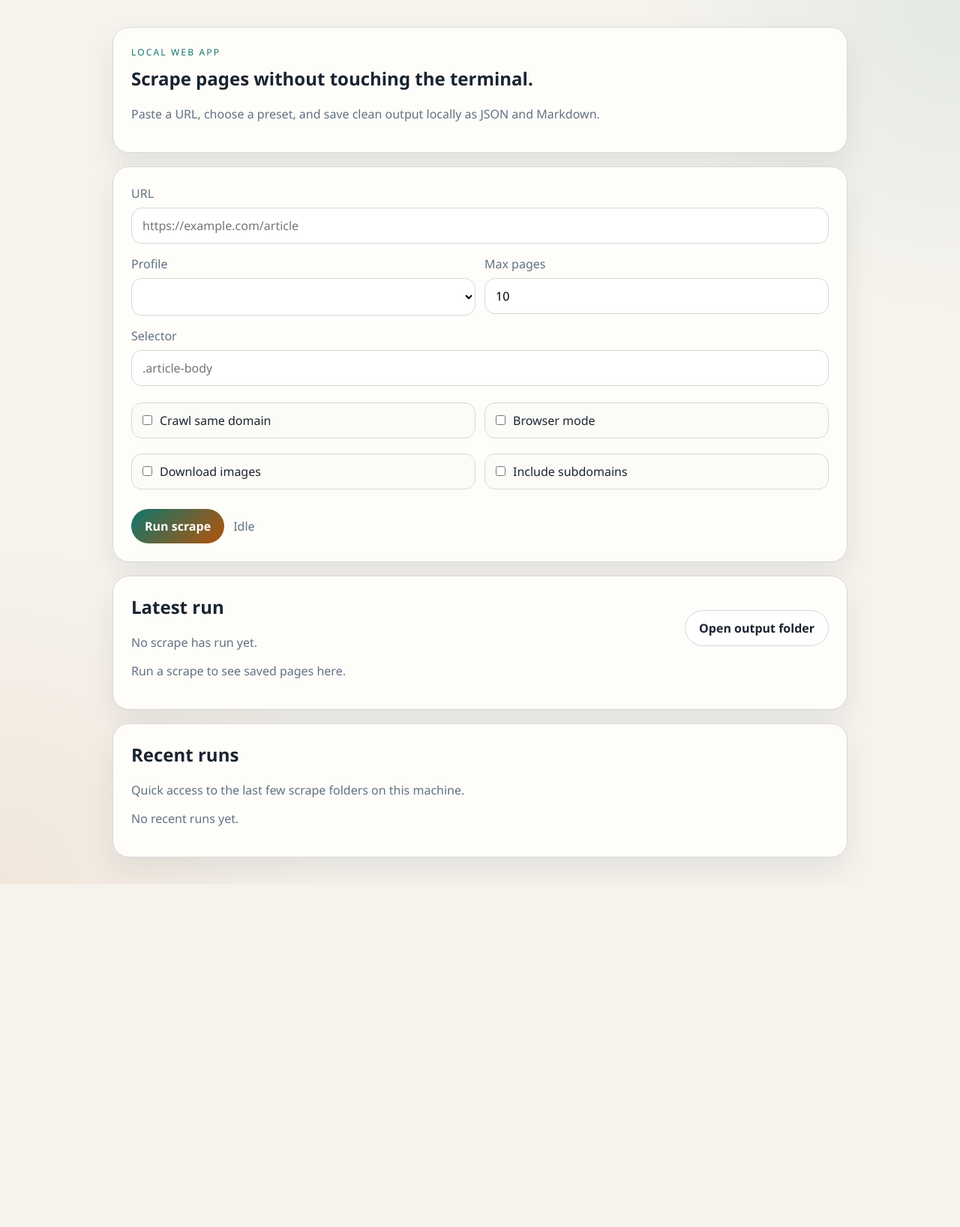
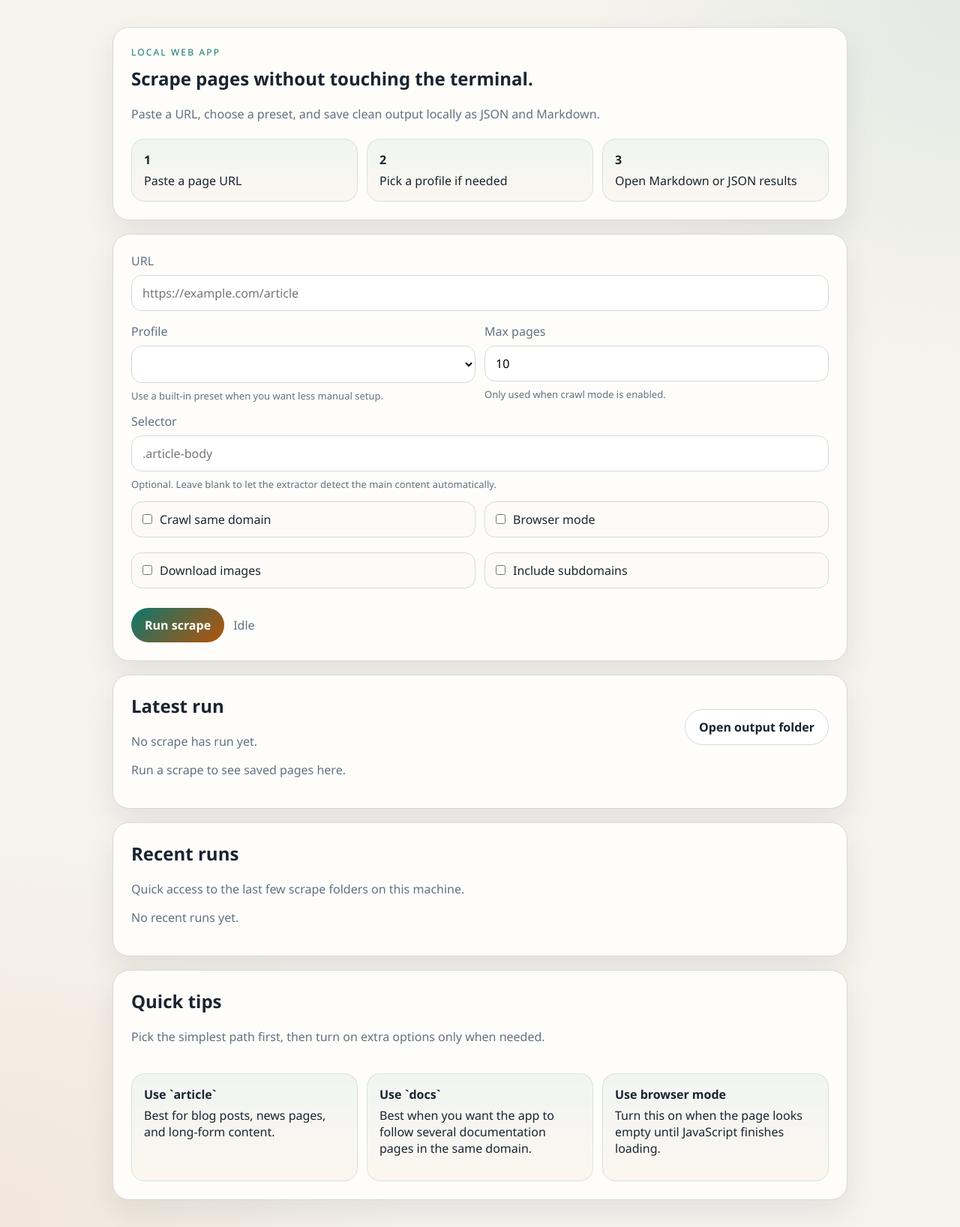
Before and after one commit to LopAshraff/webscrape-workbench, a website: page web/index.html in a window 1280 px wide. Shown: the whole page at 75% size. Before the commit the page ends 1180 px from the top, so only its background shows below. Drawn offline with Linux system fonts and the light colour scheme; no server answers.

Commit message:
Polish onboarding UI

```diff
--- a/web/app.js
+++ b/web/app.js
@@ -1,4 +1,5 @@
 const profileEl = document.querySelector("#profile");
+const profileHelpEl = document.querySelector("#profile-help");
 const urlEl = document.querySelector("#url");
 const selectorEl = document.querySelector("#selector");
 const maxPagesEl = document.querySelector("#max-pages");
@@ -13,6 +14,7 @@ const summaryCopyEl = document.querySelector("#summary-copy");
 const resultsEl = document.querySelector("#results");
 const recentRunsEl = document.querySelector("#recent-runs");
 let lastOutputDir = "";
+let profileMap = {};
 
 await loadProfiles();
 await loadRecentRuns();
@@ -109,14 +111,17 @@ profileEl.addEventListener("change", async () => {
   if (profile.maxPages) {
     maxPagesEl.value = String(profile.maxPages);
   }
+  profileHelpEl.textContent = describeProfile(profileEl.value, profile);
 });
 
 async function loadProfiles() {
   const response = await fetch("/api/profiles");
   const data = await response.json();
+  profileMap = data.profiles;
   profileEl.innerHTML = `<option value="">None</option>${Object.keys(data.profiles)
     .map(name => `<option value="${name}">${name}</option>`)
     .join("")}`;
+  profileHelpEl.textContent = "Use a built-in preset when you want less manual setup.";
 }
 
 async function loadRecentRuns() {
@@ -147,3 +152,14 @@ function escapeHtml(text) {
     .replaceAll("<", "&lt;")
     .replaceAll(">", "&gt;");
 }
+
+function describeProfile(name, profile) {
+  const descriptions = {
+    article: "Good for blog posts, articles, and news pages.",
+    docs: "Good for documentation pages and same-domain crawling.",
+    jsapp: "Good for pages that only reveal content after JavaScript loads.",
+    media: "Good when you want to save page images as well."
+  };
+
+  return descriptions[name] || `Profile loaded${profile.selector ? ` with selector: ${profile.selector}` : "."}`;
+}
--- a/web/index.html
+++ b/web/index.html
@@ -12,6 +12,20 @@
         <p class="eyebrow">LOCAL WEB APP</p>
         <h1>Scrape pages without touching the terminal.</h1>
         <p class="lede">Paste a URL, choose a preset, and save clean output locally as JSON and Markdown.</p>
+        <div class="hero-grid">
+          <article class="hero-card">
+            <strong>1</strong>
+            <span>Paste a page URL</span>
+          </article>
+          <article class="hero-card">
+            <strong>2</strong>
+            <span>Pick a profile if needed</span>
+          </article>
+          <article class="hero-card">
+            <strong>3</strong>
+            <span>Open Markdown or JSON results</span>
+          </article>
+        </div>
       </section>
 
       <section class="panel form-panel">
@@ -22,15 +36,18 @@
           <div>
             <label for="profile">Profile</label>
             <select id="profile"></select>
+            <p id="profile-help" class="hint">Use a built-in preset when you want less manual setup.</p>
           </div>
           <div>
             <label for="max-pages">Max pages</label>
             <input id="max-pages" type="number" min="1" value="10" />
+            <p class="hint">Only used when crawl mode is enabled.</p>
           </div>
         </div>
 
         <label for="selector">Selector</label>
         <input id="selector" type="text" placeholder=".article-body" />
+        <p class="hint">Optional. Leave blank to let the extractor detect the main content automatically.</p>
 
         <div class="toggle-grid">
           <label><input id="crawl" type="checkbox" /> Crawl same domain</label>
@@ -71,6 +88,29 @@
           <p class="empty">No recent runs yet.</p>
         </div>
       </section>
+
+      <section class="panel tips-panel">
+        <div class="output-head">
+          <div>
+            <h2>Quick tips</h2>
+            <p class="lede">Pick the simplest path first, then turn on extra options only when needed.</p>
+          </div>
+        </div>
+        <div class="tips-grid">
+          <article class="tip-card">
+            <strong>Use `article`</strong>
+            <p>Best for blog posts, news pages, and long-form content.</p>
+          </article>
+          <article class="tip-card">
+            <strong>Use `docs`</strong>
+            <p>Best when you want the app to follow several documentation pages in the same domain.</p>
+          </article>
+          <article class="tip-card">
+            <strong>Use browser mode</strong>
+            <p>Turn this on when the page looks empty until JavaScript finishes loading.</p>
+          </article>
+        </div>
+      </section>
     </main>
 
     <script type="module" src="/app.js"></script>
--- a/web/styles.css
+++ b/web/styles.css
@@ -58,6 +58,35 @@ p {
   color: var(--muted);
 }
 
+.hero-grid,
+.tips-grid {
+  display: grid;
+  gap: 12px;
+  margin-top: 22px;
+}
+
+.hero-grid {
+  grid-template-columns: repeat(3, minmax(0, 1fr));
+}
+
+.tips-grid {
+  grid-template-columns: repeat(3, minmax(0, 1fr));
+}
+
+.hero-card,
+.tip-card {
+  padding: 16px;
+  border-radius: 18px;
+  border: 1px solid rgba(15, 118, 110, 0.14);
+  background: linear-gradient(180deg, rgba(15, 118, 110, 0.06), rgba(180, 83, 9, 0.04));
+}
+
+.hero-card strong,
+.tip-card strong {
+  display: block;
+  margin-bottom: 6px;
+}
+
 label {
   display: block;
   margin-bottom: 8px;
@@ -78,6 +107,12 @@ select {
   border-radius: 14px;
   border: 1px solid var(--line);
   background: white;
+}
+
+input:focus,
+select:focus {
+  outline: 2px solid rgba(15, 118, 110, 0.2);
+  border-color: rgba(15, 118, 110, 0.45);
 }
 
 .grid,
@@ -130,6 +165,11 @@ button {
   cursor: pointer;
 }
 
+button:disabled {
+  cursor: wait;
+  opacity: 0.7;
+}
+
 button.ghost {
   background: white;
   color: var(--text);
@@ -138,6 +178,12 @@ button.ghost {
 
 #status {
   color: var(--muted);
+}
+
+.hint {
+  margin: -8px 0 14px;
+  color: var(--muted);
+  font-size: 13px;
 }
 
 .results {
@@ -149,7 +195,7 @@ button.ghost {
   padding: 16px;
   border-radius: 16px;
   border: 1px solid var(--line);
-  background: #fff;
+  background: linear-gradient(180deg, #ffffff, #fcfbf8);
 }
 
 .result-card h3 {
@@ -163,6 +209,11 @@ button.ghost {
 .meta {
   color: var(--muted);
   font-size: 14px;
+}
+
+.result-card:hover {
+  border-color: rgba(15, 118, 110, 0.28);
+  box-shadow: 0 10px 28px rgba(15, 23, 42, 0.06);
 }
 
 .links {
@@ -189,9 +240,11 @@ button.ghost {
   }
 
   .grid,
+  .hero-grid,
   .toggle-grid,
   .actions,
-  .output-head {
+  .output-head,
+  .tips-grid {
     grid-template-columns: 1fr;
   }
 
```
